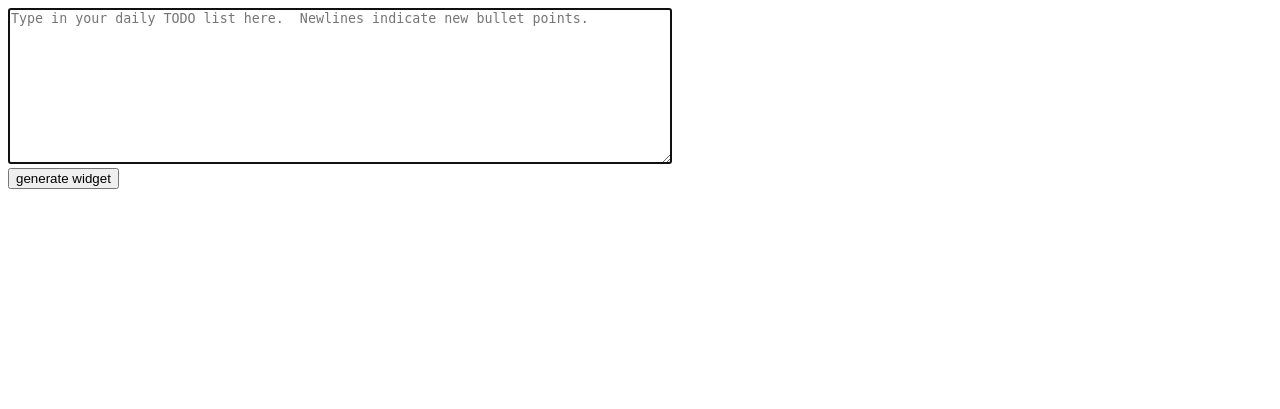
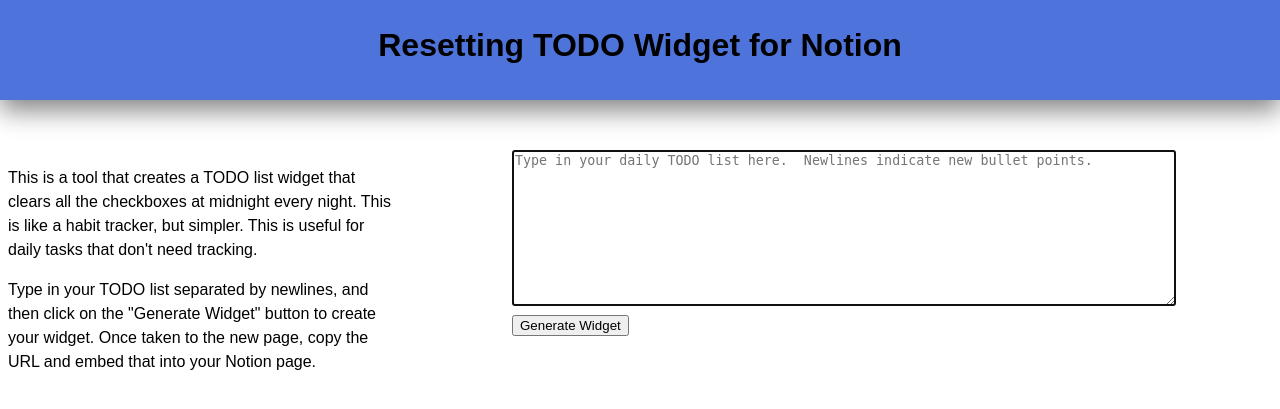
Before and after one commit to draseil/resettodo, a Flask app: page / in a window 1280 px wide. Shown: the top 409 px of the page. Run offline with Flask 2, Linux system fonts and the light colour scheme.

Commit message:
added description and made things pretty

```diff
--- a/static/style.css
+++ b/static/style.css
@@ -1,5 +1,31 @@
-#checkboxes {
+body {
 	line-height: 1.5;
-	color: white;
 	font-family: sans-serif;
 }
+
+#header {
+	background-color: #4e73db;
+	box-shadow: 0 10px 25px 0px gray;
+	top: 0;
+	left: 0;
+	position: absolute;
+	width: 100%;
+	text-align: center;
+	height: 100px;
+}
+
+#description {
+	position: absolute;
+	top: 150px;
+	width: 30%;
+}
+
+#textbox {
+	position: absolute;
+	left: 40%;
+	top: 150px;
+}
+
+#checkboxes {
+	color: white;
+}
--- a/templates/generated.html
+++ b/templates/generated.html
@@ -12,7 +12,6 @@
 				<input id="item{{ [i] }}" type="checkbox">
 				<label for="item{{ [i] }}">{{ checkboxes[i] }}</label><br/>
 			{% endfor %}
-			<button onclick="resetBoxes()">clear</button>
 		</form>
 	</div>
 
--- a/templates/index.html
+++ b/templates/index.html
@@ -2,12 +2,26 @@
 <html lang="en">
 <head>
 	<meta charset="UTF-8">
+	<link rel= "stylesheet" type= "text/css" href= "{{ url_for('static',filename='style.css') }}">
 	<title>Resetting TODO Widget</title>
 </head>
 <body>
-	<form method="get">
-		<textarea name="todo-list" id="todo-list" rows="10" cols="80" autofocus placeholder="Type in your daily TODO list here.  Newlines indicate new bullet points."></textarea><br/>
-		<input type="submit" value="generate widget">
-	</form>
+	<div id="header">
+		<h1>Resetting TODO Widget for Notion</h1>
+	</div>
+	<div id="description">
+		<p>
+			This is a tool that creates a TODO list widget that clears all the checkboxes at midnight every night.  This is like a habit tracker, but simpler.  This is useful for daily tasks that don't need tracking.
+		</p>
+		<p>
+			Type in your TODO list separated by newlines, and then click on the "Generate Widget" button to create your widget.  Once taken to the new page, copy the URL and embed that into your Notion page.
+		</p>
+	</div>
+	<div id="textbox">
+		<form method="get">
+			<textarea name="todo-list" id="todo-list" rows="10" cols="80" autofocus placeholder="Type in your daily TODO list here.  Newlines indicate new bullet points."></textarea><br/>
+			<input type="submit" value="Generate Widget">
+		</form>
+	</div>
 </body>
 </html>
```
